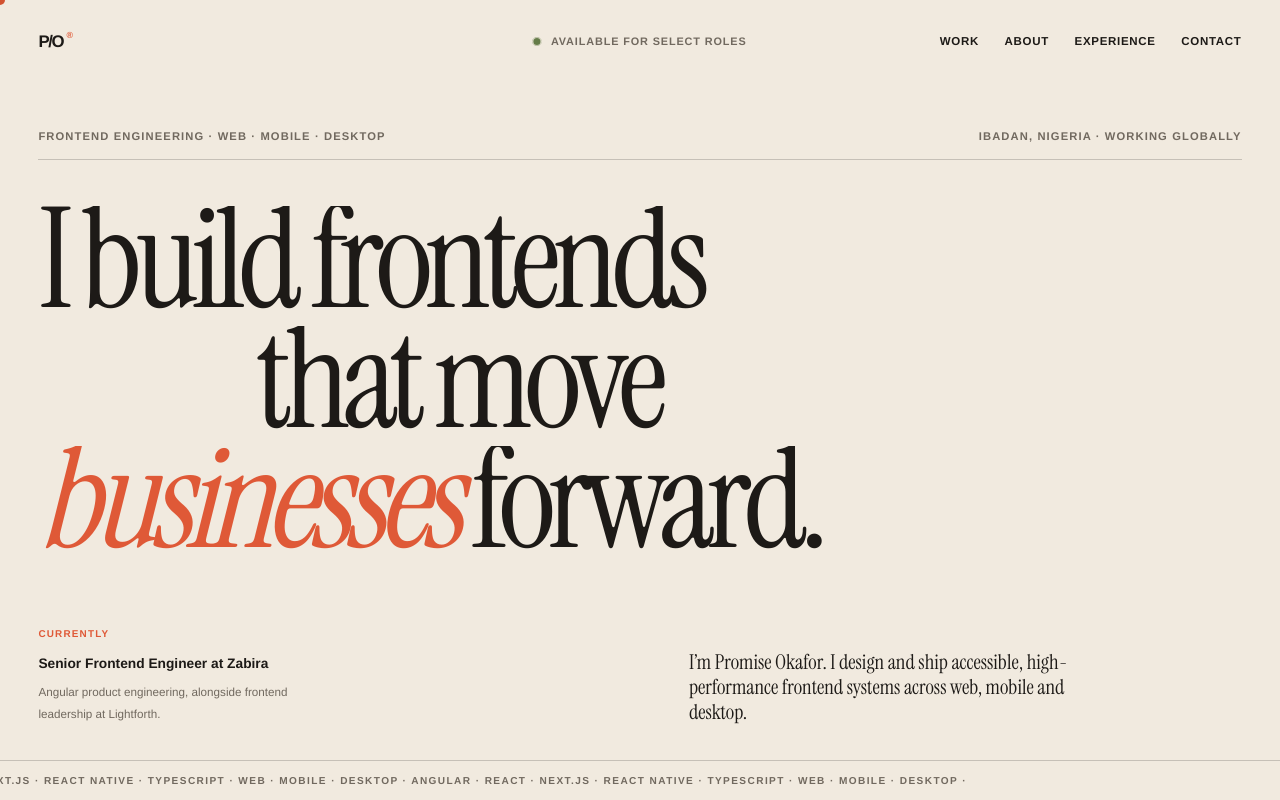
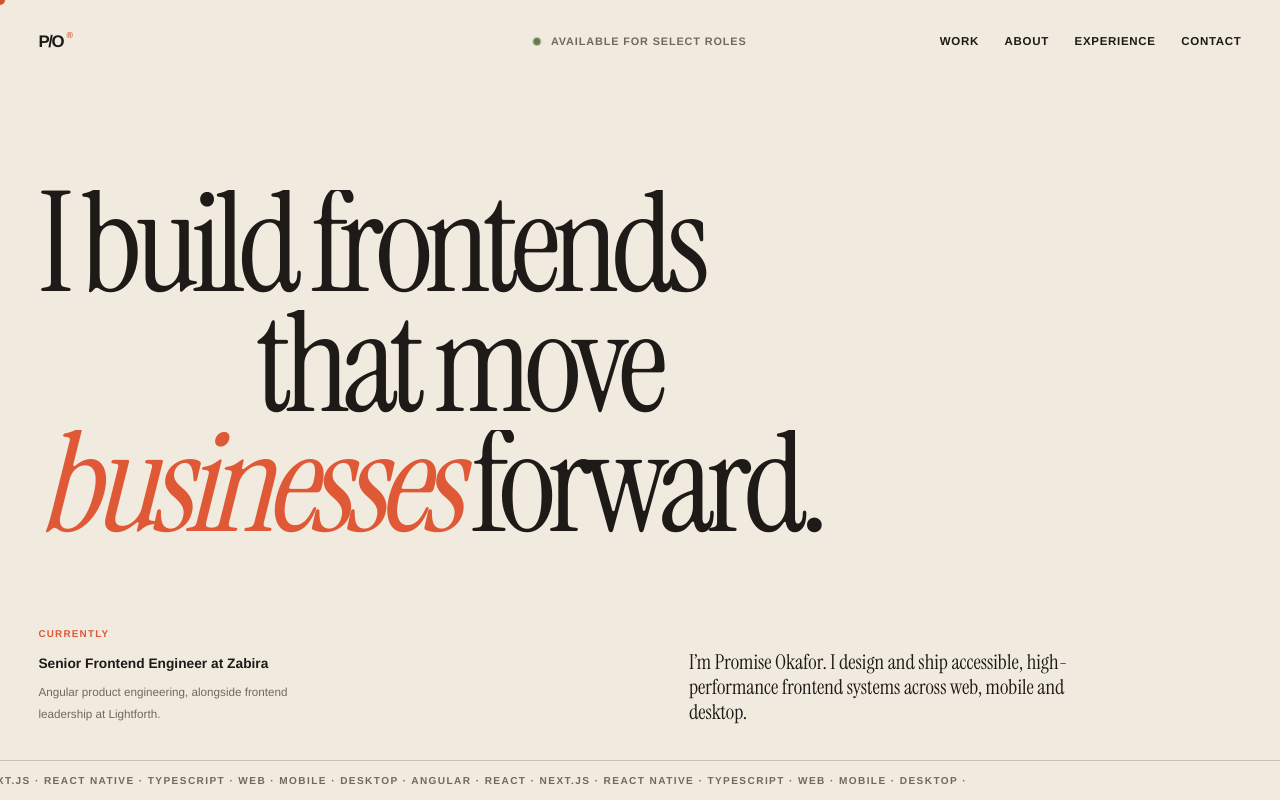
Before and after one commit to theolodocoder/promise-okafor, a Next.js app: page / in a window 1280 px wide. Shown: the top 800 px of the page. Built offline with nearby package versions, Linux system fonts and the light colour scheme.

Commit message:
fix: remove hero location kicker

```diff
--- a/app/home.css
+++ b/app/home.css
@@ -5,18 +5,6 @@
   flex-direction: column;
   justify-content: space-between;
   overflow: hidden;
-}
-
-.hero-kicker {
-  display: flex;
-  justify-content: space-between;
-  padding-bottom: 0.9rem;
-  border-bottom: 1px solid var(--line);
-  color: var(--muted);
-  font-size: 0.7rem;
-  font-weight: 700;
-  letter-spacing: 0.1em;
-  text-transform: uppercase;
 }
 
 .hero-title {
@@ -510,10 +498,6 @@
     padding-bottom: 1.5rem;
   }
 
-  .hero-kicker span:last-child {
-    display: none;
-  }
-
   .hero-title {
     font-size: clamp(4.2rem, 21vw, 6.5rem);
     line-height: 0.83;
--- a/components/home.tsx
+++ b/components/home.tsx
@@ -9,11 +9,6 @@ export function Home() {
       <Header />
       <main>
         <section className="hero" aria-labelledby="hero-title">
-          <div className="hero-kicker" data-hero-fade>
-            <span>Frontend engineering · Web · Mobile · Desktop</span>
-            <span>Ibadan, Nigeria · Working globally</span>
-          </div>
-
           <h1 id="hero-title" className="hero-title">
             <span className="line-mask"><span data-hero-line>I build frontends</span></span>
             <span className="line-mask hero-indent"><span data-hero-line>that move</span></span>
```
